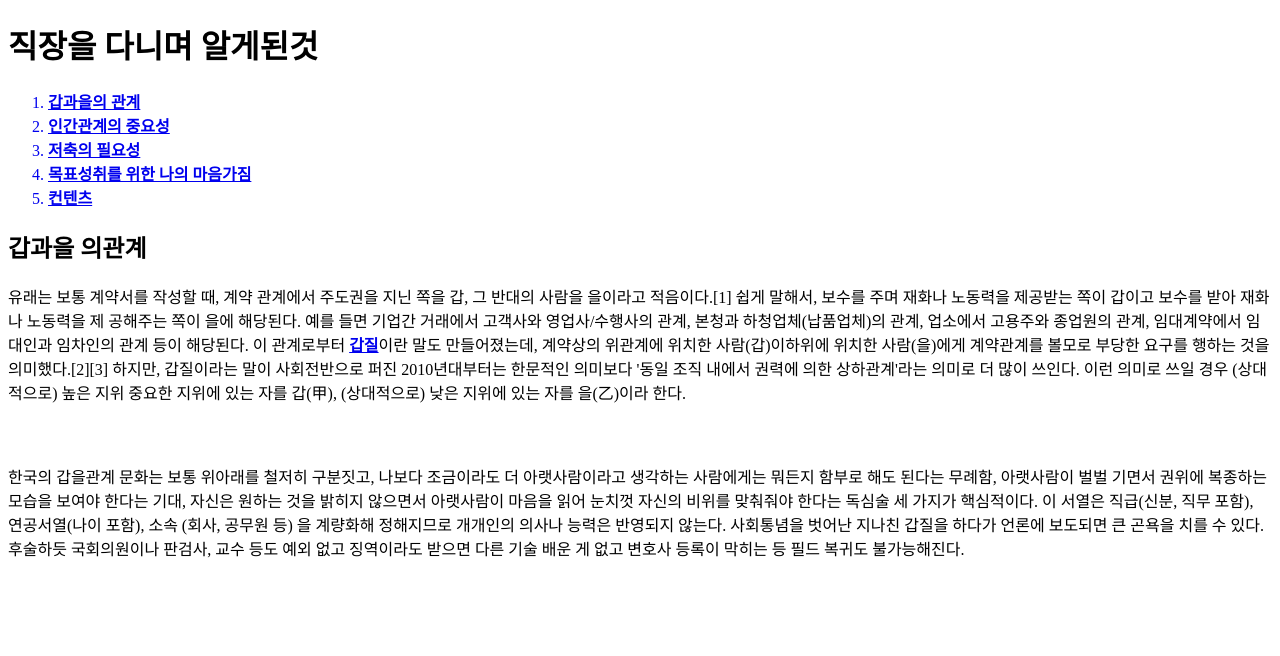
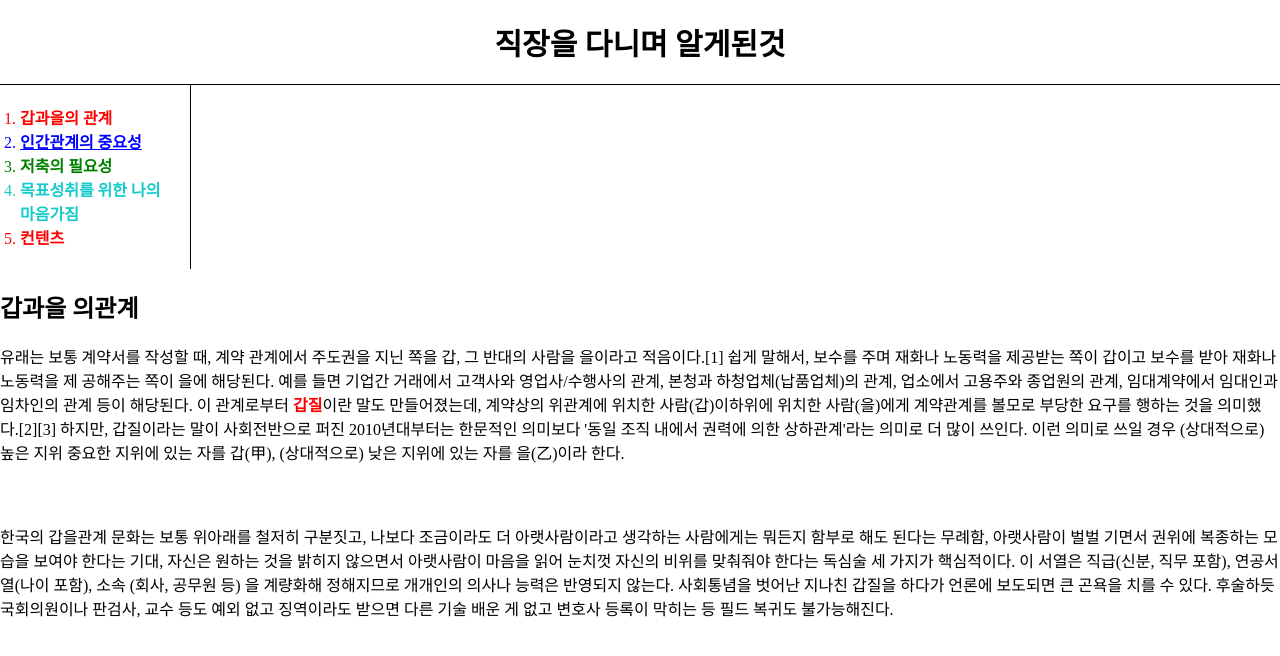
Before and after one commit to younguk3/mt-the-world, a plain HTML site: page index.html in a window 1280 px wide. Drawn offline with Linux system fonts and the light colour scheme.

Commit message:
Add files via upload
수정

```diff
--- a/index.html
+++ b/index.html
@@ -1,15 +1,45 @@
 <!DOCTYPE html>
     <html>
         <head>
+          <meta charset="utf-8">
             <title>직장을 다니며 알게된것</title>
-            <h1>직장을 다니며 알게된것</h1>
-                                         </head>
+                  <h1>직장을 다니며 알게된것</h1>
+
+            <style>
+              #active {
+                color: rgb(21, 202, 202);
+              }
+               .saw{color: green;
+              }
+              a {
+                color:red;
+                text-decoration: none;
+              }
+              h1 {
+                font-size:30px;
+                text-align: center;
+                border-bottom: 1px black solid;
+                margin: 0px;
+                padding: 20px;
+              }
+              ol{
+                border-right: 1px black solid;
+                width: 150px;
+                margin: 0px;
+                padding: 20px;
+              }
+              body{
+              margin: 0px;
+              }
+               </style>
+
+        </head>
 <body>
     <ol>
          <a href="index.html" target="_blank" title="갑과을의 관계"><li><strong>갑과을의 관계</strong></li></a>
-         <a href="2.html" target="_blank" title="인간관계의 중요성"><li><strong>인간관계의 중요성</strong></li></a>
-         <a href="3.html" target="_blank" title="저축의 필요성"><li><strong>저축의 필요성 </strong></li></a>
-         <a href="4.html" target="_blank" title="목표성취를 위한 나의 마음가짐"><li><strong>목표성취를 위한 나의 마음가짐</strong></li></a>
+         <a href="2.html" target="_blank" style=color:blue;text-decoration:underline; title="인간관계의 중요성"><li><strong>인간관계의 중요성</strong></li></a>
+         <a href="3.html" target="_blank" class="saw"title="저축의 필요성"></style><li><strong>저축의 필요성 </strong></li></a>
+         <a href="4.html" target="_blank" id="active" class="saw"title="목표성취를 위한 나의 마음가짐"><li><strong>목표성취를 위한 나의 마음가짐</strong></li></a>
          <a href="youtube.html" target="_blank" title="컨텐츠"><li><strong>컨텐츠</strong></li></a>
     </ol>
     <h2>갑과을 의관계</h2>
@@ -39,5 +69,3 @@
         곤욕을 치를 수 있다. 후술하듯 국회의원이나 판검사, 교수 등도
         예외 없고 징역이라도 받으면 다른 기술 배운 게 없고 변호사 등록이
         막히는 등 필드 복귀도 불가능해진다.</p>
-</body>
-    </html>
```
Also changed, not shown: box.html (added, +34 -0 lines), youtube.html (+4 -9 lines), 3.html (line endings or trailing spaces).
